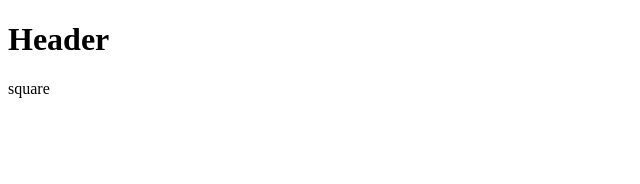
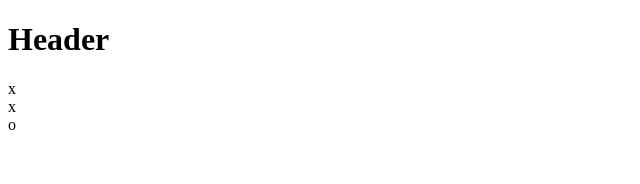
Before and after one commit to PierreDV/tic_tac_toe, a React app: page / in a window 1280 px wide. Shown: the top 184 px of the page, without its empty margins (0-640 px from the left). Built offline with nearby package versions, Linux system fonts and the light colour scheme; the HTML template or start-up script is replaced by a standard one.

Commit message:
made square container instead of board, connected board app state to individual sqaures

```diff
--- a/src/components/App.js
+++ b/src/components/App.js
@@ -1,5 +1,5 @@
 import React from 'react';
-import Board from '../containers/Board';
+import Board from './Board';
 import Header from './Header';
 
 const App = () => {
--- /dev/null
+++ b/src/components/Board.js
@@ -0,0 +1,18 @@
+import React from 'react';
+import Square from '../containers/Square';
+
+const Board = () => {
+  const squares = [];
+
+  for (let i = 0; i < 9; i++) {
+    squares.push(<Square key={i} position={i} />)
+  }
+
+  return(
+    <div className="Board">
+      {squares}
+    </div>
+  );
+}
+
+export default Board;
--- a/src/components/Square.js
+++ /dev/null
@@ -1,9 +0,0 @@
-import React from 'react';
-
-const Square = () => {
-  return(
-    <div>square</div>
-  );
-}
-
-export default Square;
--- a/src/containers/Board.js
+++ /dev/null
@@ -1,14 +0,0 @@
-import React, { Component } from 'react';
-import Square from '../components/Square';
-
-class Board extends Component {
-  render() {
-    return(
-      <div className="Board">
-        <Square />
-      </div>
-    );
-  }
-}
-
-export default Board;
--- /dev/null
+++ b/src/containers/Square.js
@@ -0,0 +1,22 @@
+import React, { Component } from 'react';
+import { connect } from 'react-redux';
+
+class Square extends Component {
+  constructor(props) {
+    super(props)
+  }
+
+  render() {
+    return(
+      <div className="Square">{this.props.marker}</div>
+    );
+  }
+}
+
+function mapStateToProps(state, ownProps) {
+  return {
+    marker: state.board[ownProps.position]
+  }
+}
+
+export default connect(mapStateToProps)(Square);
```
Also changed, not shown: 1 other file (tests, documents, lock files or other folders).
